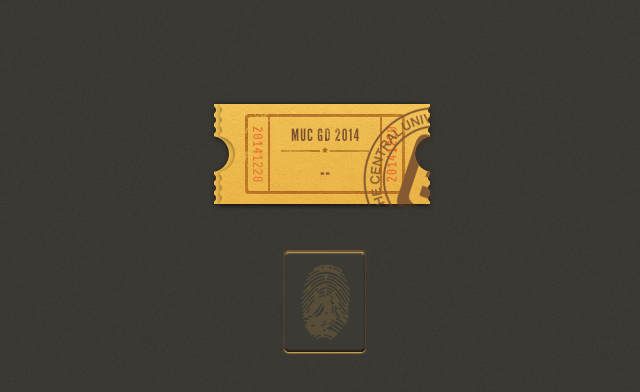
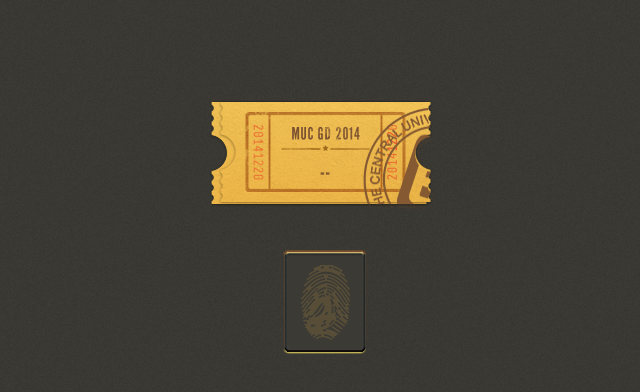
Before and after one commit to imyelo/muc-gd-2014, a website: page seat/app/view/main.html in a window 1280 px wide. Shown: the full height of the page, 315-955 px from the left. Drawn offline with Linux system fonts and the light colour scheme.

Commit message:
image x2

```diff
--- a/seat/app/public/css/main.css
+++ b/seat/app/public/css/main.css
@@ -87,6 +87,10 @@
 }
 
 
+.half {
+  zoom: 0.5;
+}
+
 html {
   background-image: url(/public/image/background.png);
   font-family: 'league_gothicregular';
@@ -105,8 +109,9 @@ html {
   width: 226px;
   height: 110px;
   margin: 0 auto;
-  background-image: url(/public/image/ticket.png);
+  background-image: url(/public/image/ticket-x2.png);
   background-repeat: no-repeat;
+  background-size: 220px;
 }
 
 .ticket {
@@ -139,7 +144,8 @@ html {
 }
 
 .button {
-  background-image: url(/public/image/button.png);
+  background-image: url(/public/image/button-x2.png);
+  background-size: 85px;
   width: 85px;
   height: 75px;
   margin: 40px auto;
--- a/seat/app/public/js/main.js
+++ b/seat/app/public/js/main.js
@@ -5,7 +5,7 @@ $(function () {
   var $seat = $('.seat');
   var $button = $('.button');
   var $fingerprint = $('.fingerprint');
-  var $stamp = $('<img class="stamp animated sign" src="/public/image/stamp.png">');
+  var $stamp = $('<img class="stamp half animated sign" src="/public/image/stamp-x2.png">');
 
   var MSG = {
     DEFAULT_ERROR: '服务器遇到了一个未知的错误，请由工作人员代理安排座位',
--- a/seat/app/view/main.html
+++ b/seat/app/view/main.html
@@ -23,13 +23,13 @@
       <div class="container">
         <div class="box">
           <div class="ticket">
-            <img class="stamp" src="/public/image/stamp.png">
-            <img src="/public/image/ticket2.png">
+            <img class="stamp half" src="/public/image/stamp-x2.png">
+            <img class="half" src="/public/image/ticket-x2.png">
             <p><span class="seat" style="text-align: center;">--</span></p>
           </div>
         </div>
         <div class="button">
-          <img src="/public/image/fingerprint.png" class="fingerprint animated infinite breath">
+          <img src="/public/image/fingerprint-x2.png" class="fingerprint half animated infinite breath">
         </div>
       </div>
     </main>
```
Also changed, not shown: seat/app/public/image/button-x2.png (added), seat/app/public/image/fingerprint-x2.png (added), seat/app/public/image/stamp-x2.png (added), seat/app/public/image/ticket-x2.png (added).
